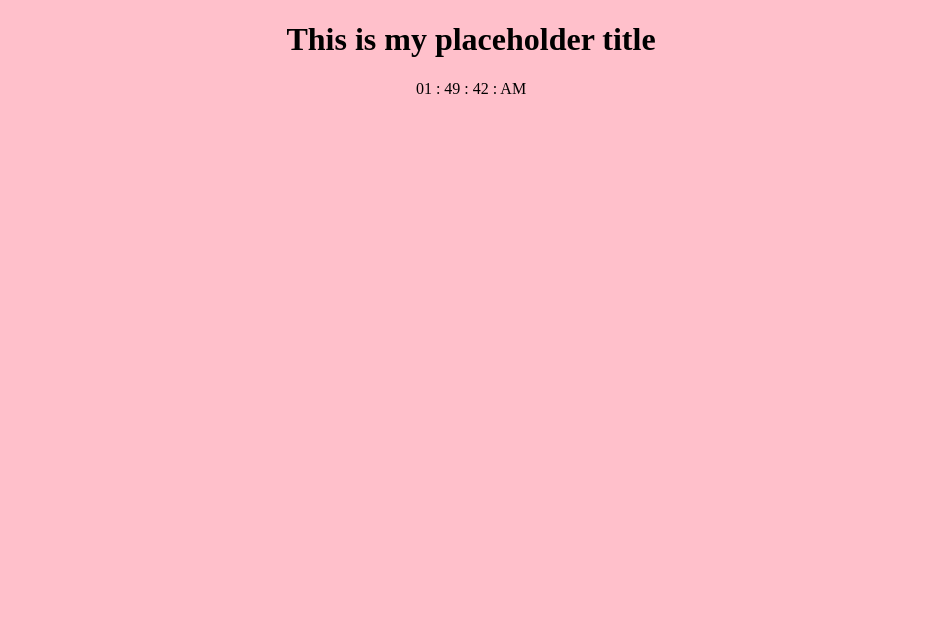
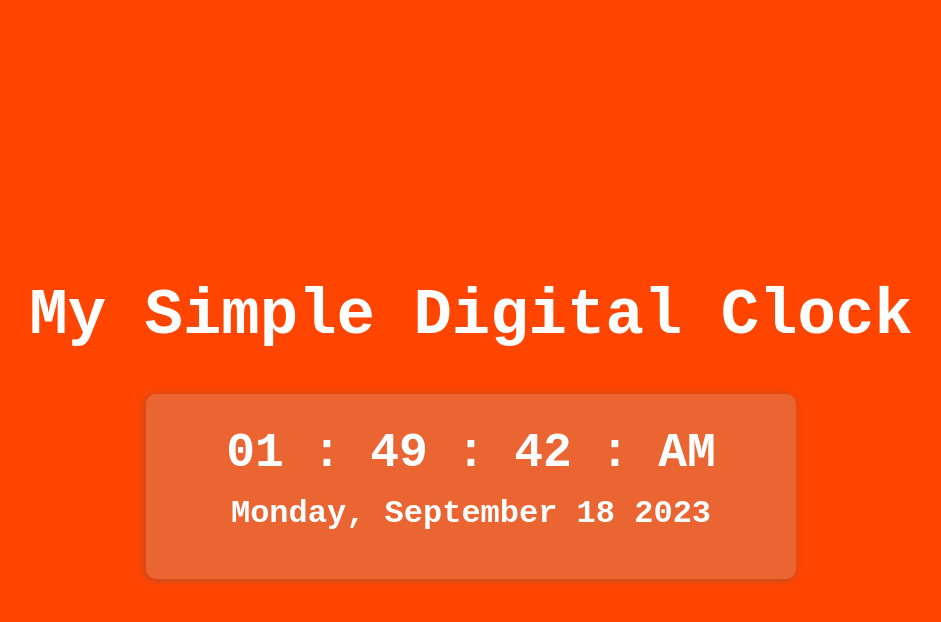
Before and after one commit to erickarodom/DigitalJSClock, a plain HTML site: page index.html in a window 1280 px wide. Shown: the whole page, without its empty margins (169-1110 px from the left). Drawn offline with Linux system fonts and the light colour scheme.

Commit message:
working clock, all my code

```diff
--- a/index.html
+++ b/index.html
@@ -7,11 +7,17 @@
     <link rel="stylesheet" href="styles/main-styles.css">
 </head>
 <body>
-    <main class="page-content">
-        <h1>This is my placeholder title</h1>
-        <div id="clock"></div>
-        <div id="date"></div>
-    </main>
+    <h1>My Simple Digital Clock</h1>
+    <div class="cube">
+        <div class="sid top"></div>
+        <div id="clock-body" class="clock-body side front">
+                <div id="clock" class="clock"></div>
+                <div id="date" class="date"></div>
+        </div>
+        <div class="side bottom"></div>
+    </div>
+
+    <!-- Begin Scripts -->
     <script src="scripts/main-scripts.js"></script>
 </body>
 </html>
--- a/scripts/main-scripts.js
+++ b/scripts/main-scripts.js
@@ -1,22 +1,3 @@
-// let currentDayTime = new Date();
-// let toDay = currentDayTime.getDay();
-// let month = currentDayTime.getMonth();
-// let year = currentDayTime.getFullYear();
-// let months = ["January", "February", "March", "April", "May", "June", "July", "August", "September", "October", "November", "December"];
-// let days = ["Sunday", "Monday", "Tuesday", "Wednesday","Thursday", "Friday","Saturday"];
-
-
-// days.forEach((day,index)=>{
-//     if(index == toDay){
-//         console.log(day);
-//         }
-
-//       }
-//   );
-
-
-// document.getElementById("date").innerHTML = toDay + ', ' +  months[month] +
-// ' ' + year;
 
 function currentTime() {
     let date = new Date();
@@ -41,6 +22,34 @@ function currentTime() {
      let time = `${hh} : ${mm} : ${ss} : ${session}`;
 
     document.getElementById("clock").innerText = time;
-    let t = setTimeout(function(){ currentTime() }, 1000);
+    setTimeout(function(){ currentTime() }, 1000);
   }
+
   currentTime();
+
+function currentDay() {
+    let currentDayTime = new Date();
+    let todaysDate = currentDayTime.getDate();
+    let toDay = currentDayTime.getDay();
+    let month = currentDayTime.getMonth();
+    let year = currentDayTime.getFullYear();
+    let months = ["January", "February", "March", "April", "May", "June", "July", "August", "September", "October", "November", "December"];
+    let days = ["Sunday", "Monday", "Tuesday", "Wednesday","Thursday", "Friday","Saturday"];
+    let thisday = " ";
+
+    days.forEach((day,index)=>{
+        if(index == toDay){
+            return thisday += day;
+            }
+
+          }
+      );
+
+    document.getElementById("date").innerHTML =
+      thisday + ", "+  months[month] +
+        "  " + todaysDate + "  " + year;
+}
+
+
+
+  currentDay();
--- a/styles/main-styles.css
+++ b/styles/main-styles.css
@@ -1,4 +1,38 @@
 body{
-    background-color: pink;
+    font-family: 'Courier New', Courier, monospace;
+    display: flex;
+    flex-direction: column;
+    align-items: center;
+    justify-content: center;
+    height: 100vh;
+    background-color: orangered;
+}
+
+h1{
+    font-size: 4em;
     text-align: center;
+    color: #ffff;
 }
+
+.clock-body,.clock,.date{
+    text-align: center;
+    color: white;
+}
+
+.clock-body{
+    background-color: rgba(183, 182, 182, 0.279);
+    padding: 2em 5em;
+    border-radius: 10px;
+    box-shadow: #6a5c5c85 -1px 1px 8px;
+}
+.clock,.date{
+    padding-bottom: 15px;
+    font-weight: 700;
+}
+
+.clock{
+    font-size: 3em;
+}
+.date{
+    font-size: 2em;
+}
```
